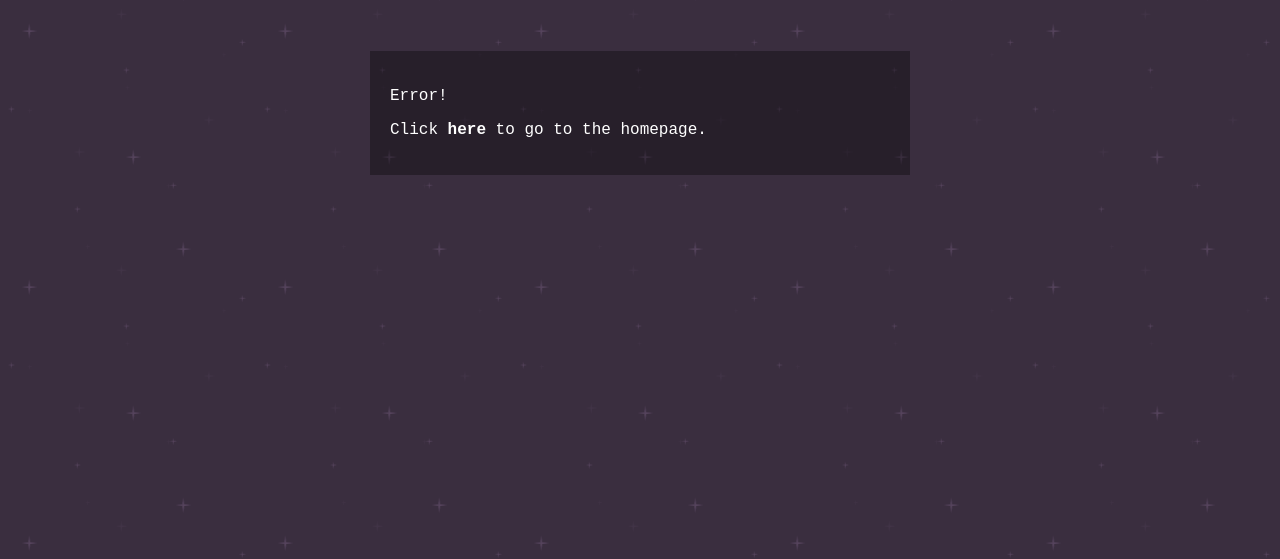
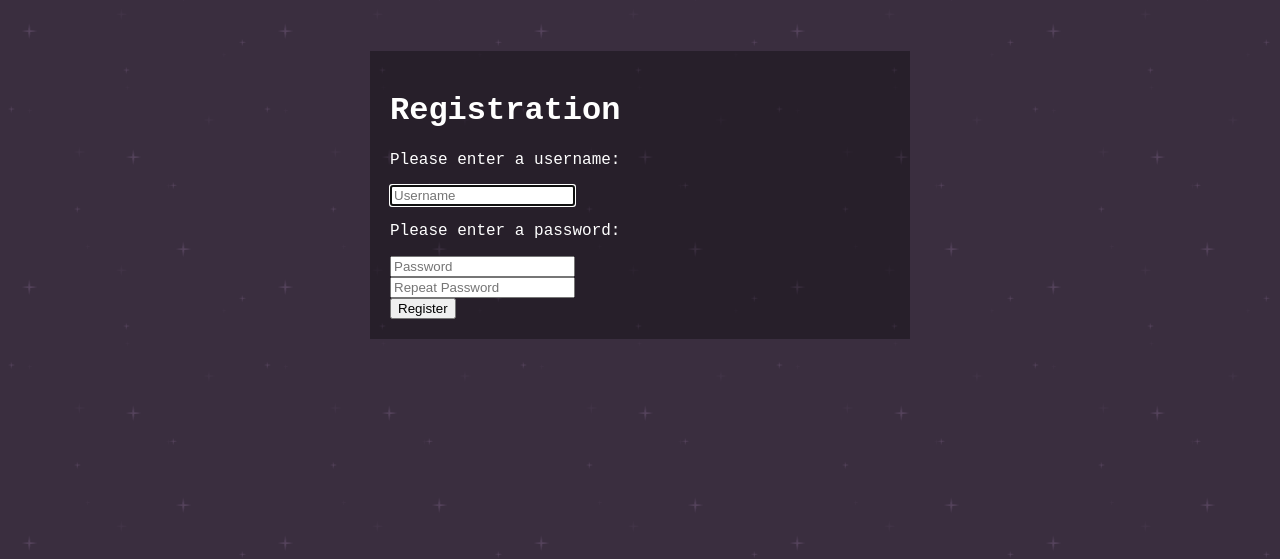
Before and after one commit to Glanten/compad, a Flask app: page /register in a window 1280 px wide. Shown: the part 58-617 px from the top of the page. Run offline with Flask 3, Linux system fonts and the light colour scheme; some libraries are stand-ins or nearby versions.

Commit message:
Registration and user database (now includes admin field for users). Can now comment out registration.

```diff
--- a/app.py
+++ b/app.py
@@ -1,6 +1,7 @@
 from cs50 import SQL
 from flask import Flask, redirect, render_template, request, session
 from flask_session import Session
+from werkzeug.security import check_password_hash, generate_password_hash
 
 from helpers import login_required
 # from pymongo.mongo_client import MongoClient
@@ -36,6 +37,89 @@ def after_request(response):
 def index():
     return render_template("index.html")
 
+# register a new user
+@app.route("/register", methods=["GET", "POST"])
+def register():
+    """Register a new user (intended for initial setup only)"""
+    if request.method == "POST":
+        # if user hits register button on form...
+        # create lower-case version of username
+        submitted_username = request.form.get("username").lower()
+
+        # query database for username match
+        existing_name = db.execute(
+            "SELECT * FROM users WHERE username = ?", submitted_username
+        )
+        if existing_name:
+            # if <existing_name> returns anything, a record must already exist
+            return render_template("error.html")
+        # ensure a username was submitted
+        if not request.form.get("username"):
+            return render_template("error.html")
+        # ensure a password was submitted
+        elif not request.form.get("password"):
+            return render_template("error.html")
+        # ensure password and confirmation match
+        elif request.form.get("password") != request.form.get("confirmation"):
+            return render_template("error.html")
+
+        # register the user
+        else:
+            hashed_password = generate_password_hash(
+                request.form.get("password"), method='scrypt', salt_length=16)
+            db.execute("INSERT INTO users (username, hash) VALUES(?, ?)",
+                       submitted_username, hashed_password)
+            return render_template("login.html")
+
+    else:
+    # user arrived by GET (i.e. typed in URL or via link) instead of POST, display registration page
+    # send user to appropriate web page
+        return render_template("register.html")
+
+@app.route("/login", methods=["GET", "POST"])
+def login():
+    """User login - requires username and password"""
+
+    # Forget any user_id
+    session.clear()
+
+    # User reached route via POST (as by submitting a form via POST)
+    if request.method == "POST":
+        # Ensure username was submitted
+        if not request.form.get("username"):
+            return render_template("error.html")
+
+        # Ensure password was submitted
+        elif not request.form.get("password"):
+            return render_template("error.html")
+
+        # Query database for username
+        rows = db.execute("SELECT * FROM users WHERE username = ?", request.form.get("username"))
+
+        # Ensure username exists and password is correct
+        if len(rows) != 1 or not check_password_hash(
+            rows[0]["hash"], request.form.get("password")
+        ):
+            return render_template("error.html")
+
+        # Remember which user has logged in
+        session["user_id"] = rows[0]["id"]
+
+        # If all went well, redirect user to home page
+        return redirect("/")
+
+    # User reached route via GET (as by clicking a link or via redirect)
+    else:
+        return render_template("login.html")
+
+@app.route("/logout")
+def logout():
+    """User gets logged out"""
+    # Forget any user_id
+    session.clear()
+    # Redirect user to login form
+    return redirect("/")
+
 @app.route("/credits")
 def credits():
     return render_template("credits.html")
@@ -56,45 +140,3 @@ def compad():
 @app.errorhandler(404)
 def notfound(e):
     return render_template("error.html")
-
-@app.route("/login", methods=["GET", "POST"])
-def login():
-    """User login - requires username and password"""
-
-    # Forget any user_id
-    session.clear()
-
-    # User reached route via POST (as by submitting a form via POST)
-    if request.method == "POST":
-        # Ensure username was submitted
-        if not request.form.get("username"):
-            return render_template("error.html")
-
-        # Ensure password was submitted
-        elif not request.form.get("password"):
-            return render_template("error.html")
-
-        # Query database for username and password
-        submitted_user = db.execute("SELECT * FROM users WHERE username = ?", request.form.get("username"))
-
-        # Ensure username exists and password is correct
-        if len(submitted_user) != 1:
-            return render_template("error.html")
-
-        # Remember which user has logged in
-        session["user_id"] = submitted_user[0]["id"]
-
-        # If all went well, redirect user to home page
-        return redirect("/")
-
-    # User reached route via GET (as by clicking a link or via redirect)
-    else:
-        return render_template("login.html")
-
-@app.route("/logout")
-def logout():
-    """Log user out"""
-    # Forget any user_id
-    session.clear()
-    # Redirect user to login form
-    return redirect("/")
--- a/templates/login.html
+++ b/templates/login.html
@@ -21,4 +21,9 @@
     </form>
 </div>
 
+<!-- registration (for initial setup) -->
+<div>
+    <p>Or click here to <a href="/register">register</a></p>
+</div>
+
 {% endblock %}
--- /dev/null
+++ b/templates/register.html
@@ -0,0 +1,27 @@
+{% extends "layout.html" %}
+
+{% block head_block %}
+{% endblock %}
+
+{% block page_title %}Registration{% endblock %}
+
+{% block main %}
+
+<h1>Registration</h1>
+
+<form action="/register" method="post">
+    <div>
+        <p>Please enter a username:</p>
+        <input autocomplete="off" autofocus name="username" placeholder="Username" type="text">
+    </div>
+    <div>
+        <p>Please enter a password:</p>
+        <input name="password" placeholder="Password" type="password">
+    </div>
+    <div>
+        <input name="confirmation" placeholder="Repeat Password" type="password">
+    </div>
+    <button type="submit">Register</button>
+</form>
+
+{% endblock %}
```
Also changed, not shown: compad.db.
